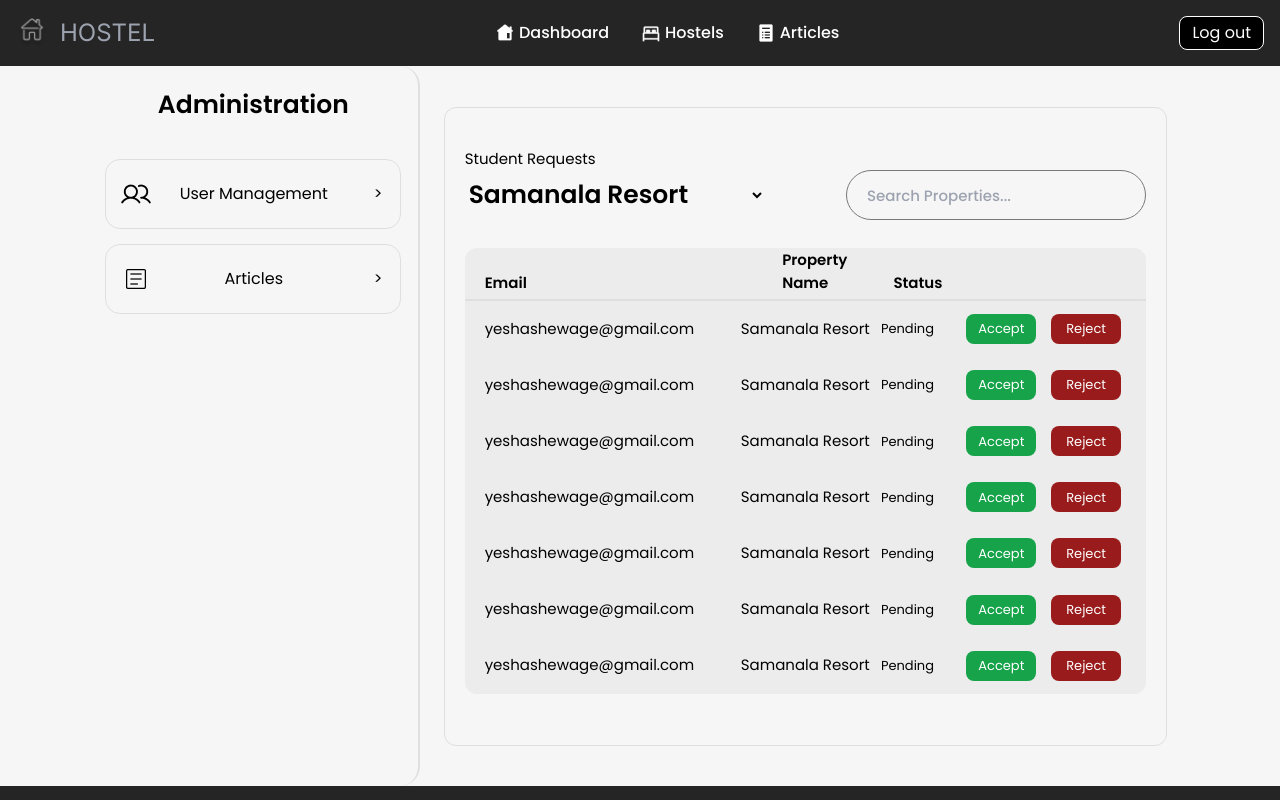
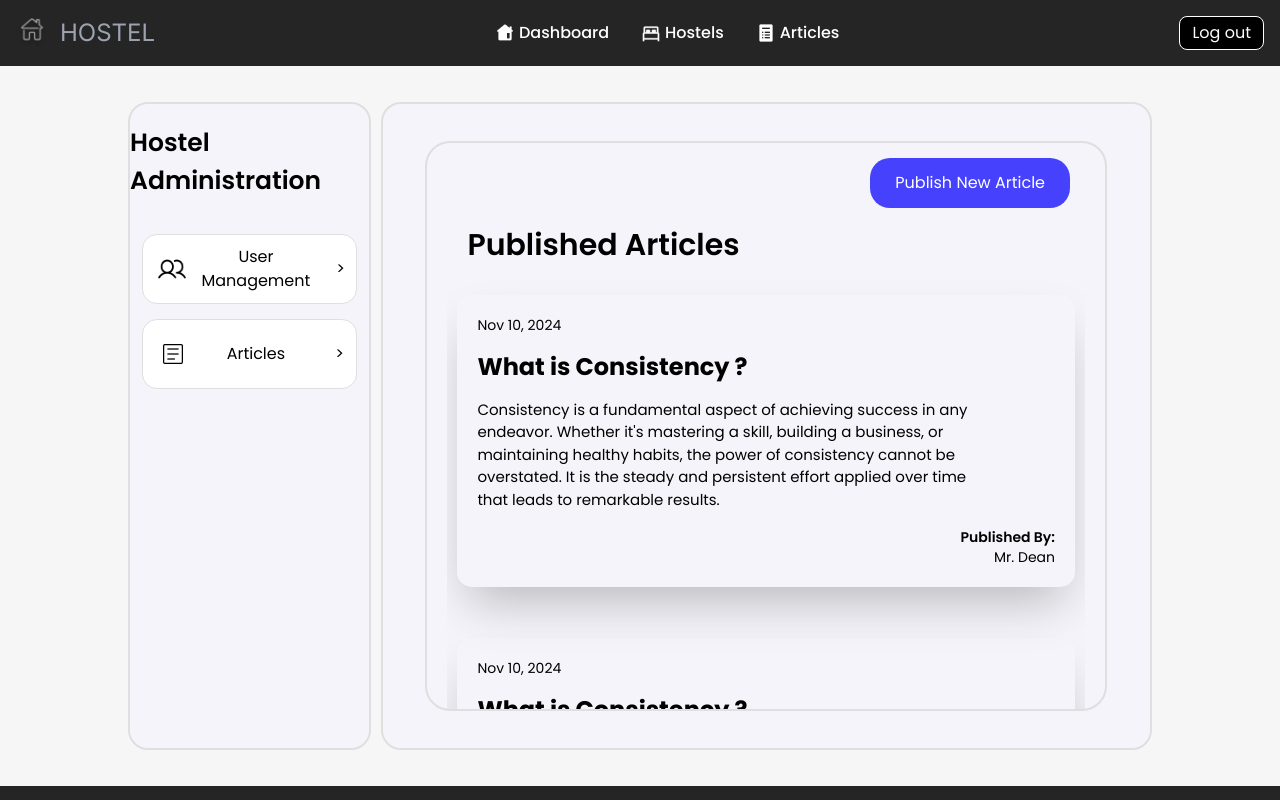
Before and after one commit to RusithTharindu/Campus-Housing-Portal-Frontend, a React (Vite) app in the folder HousingPortalSDT/: page /admin in a window 1280 px wide. Shown: the top 800 px of the page. Built offline with nearby package versions, Linux system fonts and the light colour scheme.

Commit message:
admin pages except article form created

```diff
--- a/HousingPortalSDT/src/App.jsx
+++ b/HousingPortalSDT/src/App.jsx
@@ -13,6 +13,8 @@ import ViewAllProperties from "./pages/wardenPages/ViewAllProperties";
 import Header from "./components/Header";
 import Footer from "./components/footer";
 import Admin from "./pages/adminPages/Admin";
+import UserRegistration from "./pages/adminPages/UserRegistration";
+import ArticleForm from "./pages/adminPages/ArticleForm";
 
 function App() {
 
@@ -37,6 +39,9 @@ function App() {
           <Route path="/ArticleView" element={<Article />} />
           <Route path="/Art" element={<Art />} />
           <Route path="/admin" element={<Admin />} />
+          <Route path="/userRegistration" element={<UserRegistration />} />
+          <Route path="/userRegistration" element={<UserRegistration />} />
+          <Route path = "/ArticleForm" element = {<ArticleForm/>}/>
           {/* Add New routes here */}
         </Routes>
 <Footer/>
--- a/HousingPortalSDT/src/components/GloButton.jsx
+++ b/HousingPortalSDT/src/components/GloButton.jsx
@@ -2,7 +2,7 @@
 //A global Button for all purpose buttons
 const GloButton = (props) => {
     return(
-        <input type="button" value={props.name} className="m-[15px] py-[13px] px-[25px] bg-[#4541FD] text-white cursor-pointer rounded-[20px] hover:opacity-80 active:border  active:text-[#4541FD] active:bg-[#A7A5FE] hover:ease-in-out active:ease-in-out" onClick={onclick}/>
+        <input type="button" onClick={props.onclick} value={props.name}  className="m-[15px] py-[13px] px-[25px] bg-[#4541FD] text-white cursor-pointer rounded-[20px] hover:opacity-80   active:text-[#4541FD] active:bg-[#A7A5FE] ease-in-out" />
     )
 };
 
--- a/HousingPortalSDT/src/components/LandlordLeftLink.jsx
+++ b/HousingPortalSDT/src/components/LandlordLeftLink.jsx
@@ -5,7 +5,7 @@ const LandlordLeftLink = (props) => {
     const {name, onclick, icon} = props;
 
   return (
-        <button tabindex="0" className='w-[90%] h-[70px] mt-[15px] rounded-[15px] border border-[#dfdfdf] flex flex-row justify-between items-center ease-in-out duration-300 hover:bg-[#e8e8e8] focus:bg-[#C7C7EC] cursor-pointer' onclick={() => {console.log("Hello")}}>
+        <button tabindex="0" className='w-[90%] h-[70px] mt-[15px] bg-[#fff] rounded-[15px] border border-[#dfdfdf] flex flex-row justify-between items-center ease-in-out duration-300 hover:bg-[#e8e8e8] focus:bg-[#C7C7EC] cursor-pointer' onclick={() => {console.log("Hello")}}>
             <div className='ml-[15px] flex items-center justify-center'>
                 <img src = {icon} className='h-[30px]'/>
             </div>
--- a/HousingPortalSDT/src/components/RequestDisplay.jsx
+++ b/HousingPortalSDT/src/components/RequestDisplay.jsx
@@ -2,7 +2,7 @@ import StuRequestDetails from "./StuRequestDetails";
 
 const RequestDisplay = () => {
     return(
-        <div className=" w-[95%] h-[90%] border border-[#dfdfdf] rounded-xl px-5 py-10">
+        <div className=" w-[95%] h-[90%] border border-[#dfdfdf] rounded-xl px-5 py-10 bg-[#F6F6F6]">
             <p className="text-[15px]">Student Requests</p>
             <div className="flex flex-row justify-between items-centers">
                 <select name="properties" className="h-[50px] w-[300px] bg-[#F6F6F6] text-[25px] font-semibold border-0">
--- a/HousingPortalSDT/src/components/adminComponents/ArticleCard.jsx
+++ b/HousingPortalSDT/src/components/adminComponents/ArticleCard.jsx
@@ -0,0 +1,23 @@
+const ArticleCard = (props) => {
+    const {onclick} = props;
+
+    return(
+        <div className="space-y-4 mx-auto border-solid shadow-2xl rounded-[15px] m-5 p-5 w-[100%] border-1 mb-[5%] hover:bg-[#eeeeee] ease-in-out duration-300" onClick={onclick}>
+            <p className="mb-4 text-sm">Nov 10, 2024</p>
+            <div className="flex justify-between">
+                <h2 className="text-2xl font-bold">What is Consistency ?</h2>
+            </div>
+            <div className="flex justify-between mr-[10%] font-normal text-[15px]">
+                <p className="">
+                    Consistency is a fundamental aspect of achieving success in any endeavor. Whether it's mastering a skill, building a business, or maintaining healthy habits, the power of consistency cannot be overstated. It is the steady and persistent effort applied over time that leads to remarkable results.
+                </p>
+            </div>
+            <div className="flex flex-col items-end">
+                <p className="text-sm font-semibold">Published By:</p>
+                <p className="text-sm">Mr. Dean</p>
+            </div>
+        </div>
+    )
+}
+
+export default ArticleCard;
--- a/HousingPortalSDT/src/components/adminComponents/ArticleCardDisplay.jsx
+++ b/HousingPortalSDT/src/components/adminComponents/ArticleCardDisplay.jsx
@@ -0,0 +1,27 @@
+import GloButton from "../../components/GloButton";
+import ArticleCard from "../../components/adminComponents/ArticleCard";
+import { useNavigate } from 'react-router-dom';
+
+const ArticleCardDisplay = () => {
+    const navigator = useNavigate();
+
+    return(
+        <div className=" w-[90%] h-[90%] px-[20px] rounded-[25px] border-2 border-[#dfdfdf] flex flex-col items-center ">
+            <div className=" w-[100%] h-[18%] mb-[25px]">
+                <div className="h-auto w-[100%] flex flex-row justify-end">
+                    <GloButton name= "Publish New Article" onclick = {() => {navigator('/ArticleForm')}}/>
+                </div>
+                <p className="font-semibold text-[30px] ml-[20px]">Published Articles</p>
+            </div>
+            <div className="h-[500px] w-[100%] flex flex-col px-[10px] py-[5px] overflow-scroll ">
+                <ArticleCard onclick = {() => {navigator('/ArticleView')}}/>
+                <ArticleCard onclick = {() => {navigator('/ArticleView')}}/>
+                <ArticleCard onclick = {() => {navigator('/ArticleView')}}/>
+                <ArticleCard onclick = {() => {navigator('/ArticleView')}}/>
+                <ArticleCard onclick = {() => {navigator('/ArticleView')}}/>
+                <ArticleCard onclick = {() => {navigator('/ArticleView')}}/>
+            </div>
+        </div>
+    )
+}
+export default ArticleCardDisplay;
--- /dev/null
+++ b/HousingPortalSDT/src/components/adminComponents/UserCard.jsx
@@ -0,0 +1,15 @@
+const UserCard = (props) => {
+    const {id, role, email} = props;
+    return(
+        <div className="flex flex-row hover:bg-[#DADADA] ease-in-out duration-300">
+            <div className="h-[50px] w-[25%] flex items-center pl-[10px]">{id}</div>
+            <div className="h-[50px] w-[25%] flex items-center pl-[10px] ">{role}</div>
+            <div className="h-[50px] w-[25%] flex items-center pl-[10px]">{email}</div>
+            <div className="h-[50px] w-[25%] flex items-center justify-center pl-[10px]">
+                <input type="button" value="Remove" className="w-[70px] h-[40px] bg-red-800 text-[13px] text-white rounded-[8px] cursor-pointer hover:opacity-[75%] active:bg-red-600 active:text-white ease-in-out duration-300"/>
+            </div>
+        </div>
+    )
+}
+
+export default UserCard;
--- /dev/null
+++ b/HousingPortalSDT/src/components/adminComponents/UserDisplay.jsx
@@ -0,0 +1,39 @@
+import GloButton from "../../components/GloButton";
+import UserCard from "./UserCard";
+import { useNavigate } from 'react-router-dom';
+//() => {navigator('/userRegistration')}
+const UserDisplay = () => {
+
+    const navigator = useNavigate();
+    return(
+        <div className=" w-[90%] h-[90%] px-[20px] rounded-[25px] border-2 border-[#dfdfdf] flex flex-col  items-center ">
+            <div className=" w-[100%] h-[18%] mb-[25px]">
+                <div className="h-auto w-[100%] flex flex-row justify-end">
+                    <GloButton name= "Register New User" onclick = {() => {navigator('/userRegistration')}}/>
+                </div>
+                <p className="font-semibold text-[30px] ml-[20px]"> Registered Users</p>
+            </div>
+            <div className=" w-[100%] h-[75%] rounded-[10px] border-2 border-[#dfdfdf] bg-[#ececec] flex flex-col">
+                <div className="flex flex-row  border-b-2">
+                    <div className="h-[50px] w-[25%] flex items-end pl-[10px] font-semibold">RegId</div>
+                    <div className="h-[50px] w-[25%] flex items-end pl-[10px] font-semibold">Role</div>
+                    <div className="h-[50px] w-[25%] flex items-end pl-[10px] font-semibold">Email</div>
+                    <div className="h-[50px] w-[25%] flex items-end justify-center pl-[10px] font-semibold"></div>
+                </div>
+                <div className="overflow-scroll h-auto">
+                    <UserCard id="0001" role="Student" email="yashas@students.nsbm.ac.lk"/>
+                    <UserCard id="0002" role="Student" email="rusith@students.nsbm.ac.lk"/>
+                    <UserCard id="0003" role="Student" email="sineth@students.nsbm.ac.lk"/>
+                    <UserCard id="0004" role="Student" email="navishka@students.nsbm.ac.lk"/>
+                    <UserCard id="0005" role="Student" email="dakum@students.nsbm.ac.lk"/>
+                    <UserCard id="0006" role="Student" email="nemal@students.nsbm.ac.lk"/>
+                    <UserCard id="0007" role="Warden" email="warden1@students.nsbm.ac.lk"/>
+                    <UserCard id="0008" role="Warden" email="warden2@students.nsbm.ac.lk"/>
+                    <UserCard id="0009" role="Landlord" email="landlord1@students.nsbm.ac.lk"/>
+                    <UserCard id="0010" role="Landlord" email="landlord1@students.nsbm.ac.lk"/>
+                </div>
+            </div>
+        </div>
+    )
+}
+export default UserDisplay;
--- a/HousingPortalSDT/src/pages/adminPages/Admin.jsx
+++ b/HousingPortalSDT/src/pages/adminPages/Admin.jsx
@@ -5,20 +5,22 @@ import LandlordLeftLink from '../../components/LandlordLeftLink';
 import articlepng from '../../assets/article.png'
 import userspng from '../../assets/users.png'
 import RequestDisplay from '../../components/RequestDisplay';
+import ArticleCardDisplay from '../../components/adminComponents/ArticleCardDisplay'
+import UserDisplay from '../../components/adminComponents/UserDisplay'
 
 const Admin = () => {
     return(
         <div className='h-[90vh] w-[100vw] flex justify-center items-center'>
-            <div className='h-[100%] w-[90%] flex flex-row rounded-[10px] px-[25px]'>
-                <div className='h-[100%] w-[30%] flex flex-col items-center border-r-2 border-r-[#dfdfdf] rounded-[20px]' >
+            <div className='h-[100%] w-[90%] flex flex-row items-center justify-center rounded-[10px] px-[25px] '>
+                <div className='h-[90%] w-[22%] flex flex-col items-center border-2 border-[#dfdfdf] rounded-[20px] mr-[5px] bg-[#F4F4FA]' >
                     {/*For left links */}
-                    <p className='mt-[20px] mb-[20px] font-semibold text-[25px]'>Administration</p>
+                    <p className='mt-[20px] mb-[20px] font-semibold text-[25px]'> Hostel Administration</p>
                     <LandlordLeftLink name= "User Management" onclick icon = {userspng}/>
                     <LandlordLeftLink name= "Articles" onclick icon = {articlepng}/>
                 </div>
-                <div className='h-[100%] w-[70%] p-[5px] flex flex-col justify-center items-center'>
-                    {/* <PropertyDisplay properties = {properties}/> */}
-                    <RequestDisplay/>
+                <div className='h-[90%] w-[70%] p-[5px] flex flex-col justify-center items-center border-2 border-[#dfdfdf] rounded-[20px] ml-[5px] bg-[#F4F4FA]'>
+                    {/* <UserDisplay/> */}
+                    <ArticleCardDisplay/>
                 </div>
             </div>
         </div>
--- /dev/null
+++ b/HousingPortalSDT/src/pages/adminPages/ArticleForm.jsx
@@ -0,0 +1,9 @@
+const ArticleForm = () => {
+    return (
+        <div>
+            <h1>Article Form</h1>
+        </div>
+    );
+}
+
+export default ArticleForm;
--- /dev/null
+++ b/HousingPortalSDT/src/pages/adminPages/UserRegistration.jsx
@@ -0,0 +1,30 @@
+const UserRegistration = () => {
+    return(
+        <div className="h-[80vh] w-[100?] flex justify-center items-center">
+            <div className="w-[800px] h-[400px] border-2 border-[#dfdfdf] rounded-[25px]">
+                <form action="">
+                    <div className="w-[100%] h-[100%] px-10 flex flex-col items-center">
+                        <div className=" h-auto w-[100%] flex justify-between items-center mt-[25px] mb-[30px]">
+                            <p className="mt-[15px] font-semibold text-[30px]">User Registration Form</p>
+                            <select name="properties" className="h-[50px] w-[150px] bg-[#fff] text-[15px] font-regular border-2 pl-[10px] rounded-[10px]">
+                                <option value="Student">Student</option>
+                                <option value="Warden">Warden</option>
+                                <option value="Landlord">Landlord</option>
+                            </select>
+                        </div>
+
+                        <div className="w-[100%] h-[100%]">
+                            <p className="font-light text-[18px] mb-[10px]">User Email</p>
+                            <input type="email" name="" id="" placeholder="Email" className="bg-[#E1E1E1] mb-[20px] h-[40px] w-[500px] rounded-[5px] pl-[10px]" required/>
+                            <p className="font-light text-[18px] mb-[10px]">Password</p>
+                            <input type="password" name="" id="" placeholder="Password" className="bg-[#E1E1E1] mb-[20px] h-[40px] w-[500px] rounded-[5px] pl-[10px]" required/>
+                        </div>
+                        <input type="button" value="Submit" className="h-[50px] bg-[#24CC2B] w-[100px] rounded-[10px] cursor-pointer text-[#2D2D2D] hover:opacity-60 active:bg-[#2D2D2D] active:text-[#24CC2B] duration-300"/>
+                    </div>
+                </form>
+            </div>
+        </div>
+    )
+}
+
+export default UserRegistration;
```
Also changed, not shown: HousingPortalSDT/src/pages/landlordPages/Landlord.jsx (+4 -3 lines).
